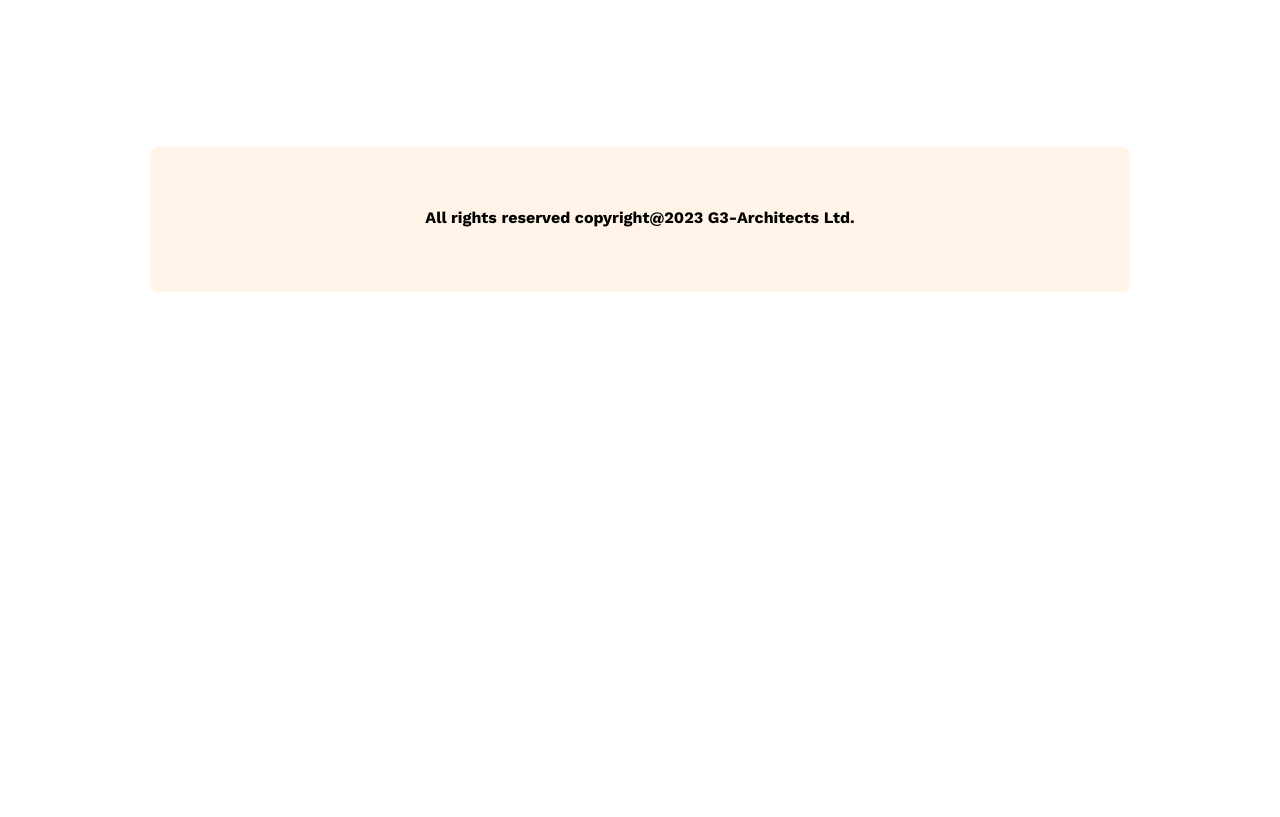
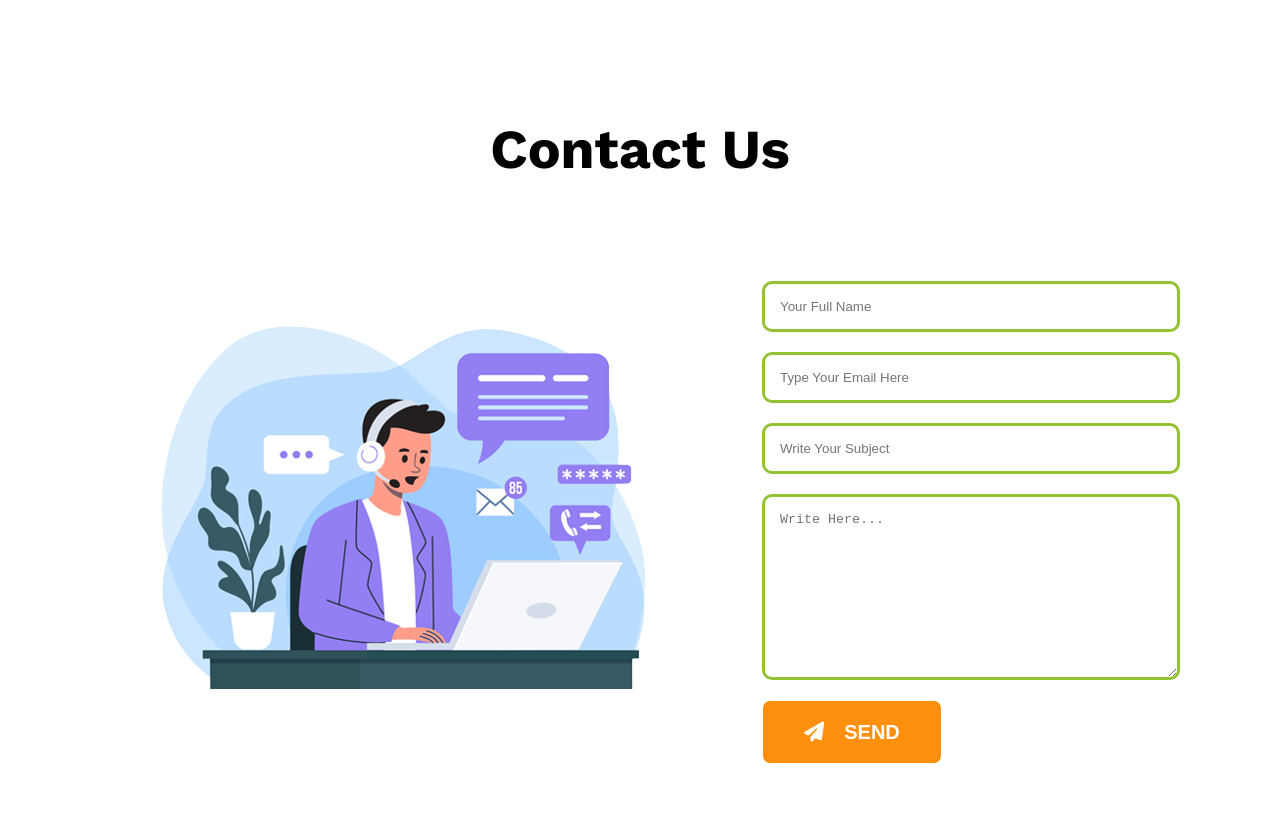
Before and after one commit to ShafinRME/Web-development-Assignments, a plain HTML site: page Assignment-2/index.html in a window 1280 px wide. Shown: the part 4095-4912 px from the top of the page. Before the commit the page ends 4537 px from the top, so only its background shows below. Drawn offline with nearby package versions, Linux system fonts and the light colour scheme.

Commit message:
Extra part and footer is completed

```diff
--- a/Assignment-2/index.html
+++ b/Assignment-2/index.html
@@ -134,6 +134,21 @@
 
     </section>
 
+    <section class="sixth-section-1">
+        <h1>Contact Us</h1>
+        <div class="sixth-section">
+            <img src="images/icons/Calling.png" alt="image can't found">
+            <div>
+                <input type="text" placeholder="Your Full Name">
+                <input type="email" name="" id="" placeholder="Type Your Email Here">
+                <input type="text" placeholder="Write Your Subject">
+                <textarea name="" id="" cols="30" rows="10" placeholder="Write Here..."></textarea>
+                <button><i class="fa-solid fa-paper-plane"></i>SEND</button>
+
+            </div>
+        </div>
+    </section>
+
     <footer>
         <div>
             <p>All rights reserved copyright@2023 G3-Architects Ltd.</p>
--- a/Assignment-2/styles.css
+++ b/Assignment-2/styles.css
@@ -223,6 +223,50 @@ nav div{
     grid-template-columns: repeat(5,1fr);
     margin-left: 20px;
 }
+.sixth-section-1 h1{
+    font-size: 55px;
+    font-weight: 900;
+    font-style: normal;
+    text-align: center;
+}
+.sixth-section{
+    display: grid;
+    grid-template-columns: repeat(2, 1fr);
+    margin: 100px;
+    gap: 50px;
+}
+.sixth-section div{
+    display: grid;
+    grid-template-columns:repeat(1,1fr);
+    gap: 20px;
+}
+.sixth-section div input{
+    border: 3px solid rgb(148, 194, 50);
+    border-radius: 10px;
+    padding: 15px;
+}
+.sixth-section div textarea{
+    border: 3px solid rgb(148, 194, 50);
+    border-radius: 10px;
+    padding: 15px;
+}
+.sixth-section button{
+    height: 64px;
+    width: 180px;
+    text-align: center;
+    margin-bottom: 50px;
+    border-radius: 8px;
+    background: #FF900E;
+    font-size: 20px;
+    font-style: normal;
+    font-weight: 600;
+    line-height: normal;
+    color: rgba(255, 255, 255, 1);
+    border: 0.5px solid rgba(255, 255, 255, 1);
+}
+.sixth-section button i{
+    padding-right: 20px;
+}
 footer div{
     height: 100px;
     border-radius: 8px;
```
Also changed, not shown: Assignment-2/images/icons/Calling.png (added).
